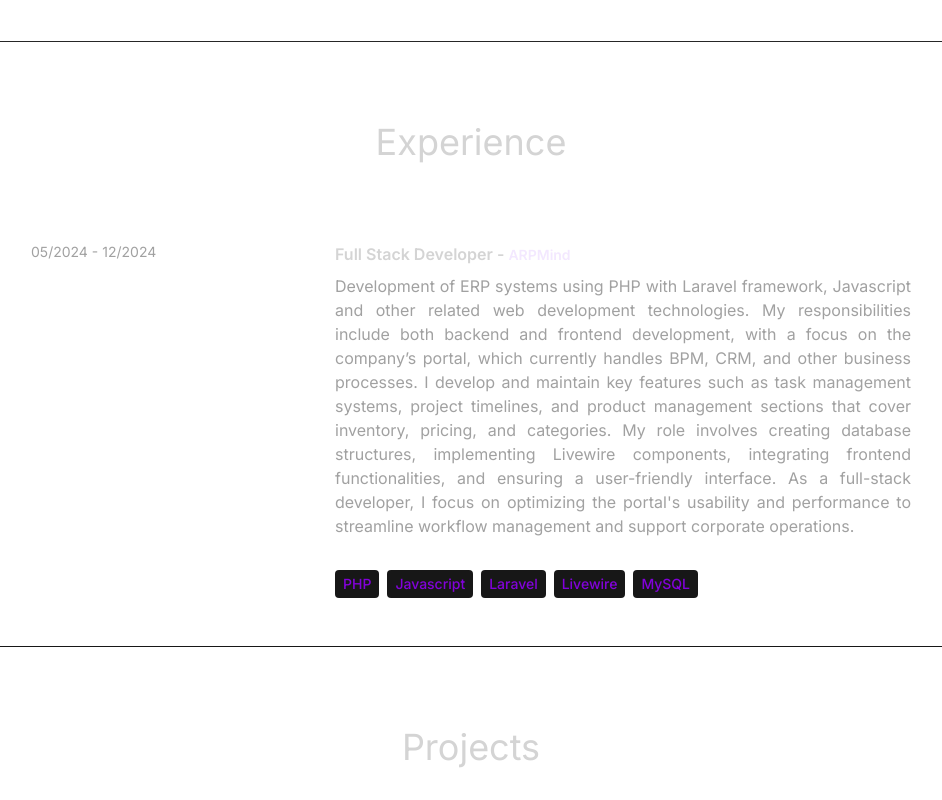
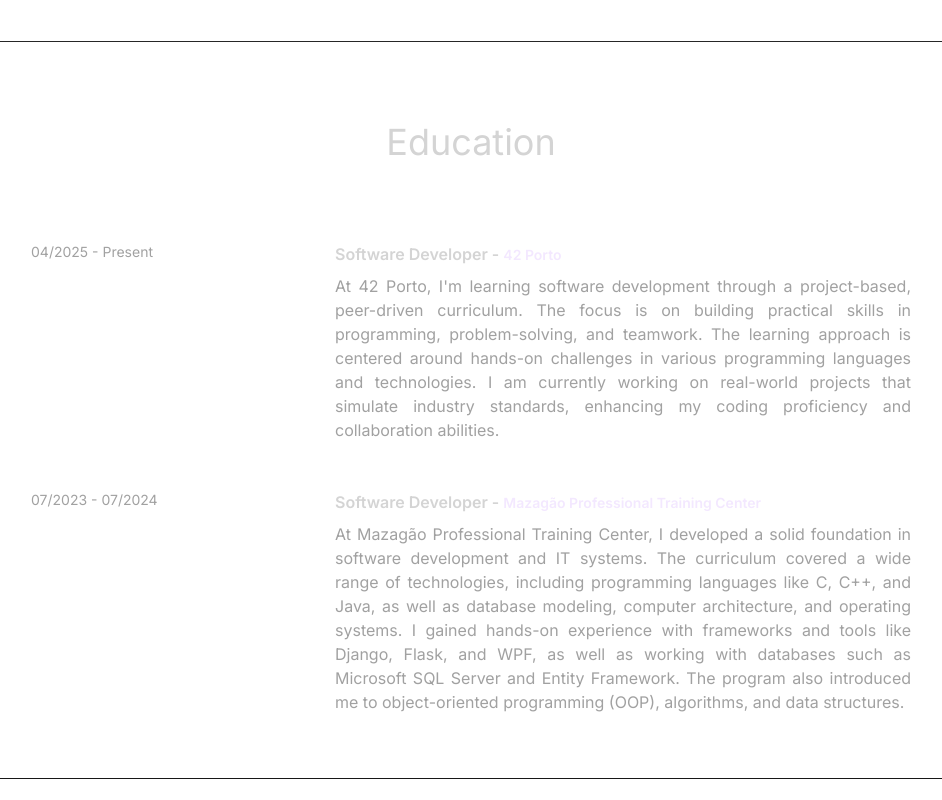
Before and after one commit to Felipp3san/react-portfolio, a React (Vite) app: page / in a window 1280 px wide. Shown: the part 2020-2820 px from the top of the page, without its empty margins (169-1111 px from the left). Built offline with nearby package versions, Linux system fonts and the light colour scheme.

Commit message:
new section - education, adjusted descrition from each school

```diff
--- a/src/App.jsx
+++ b/src/App.jsx
@@ -1,5 +1,6 @@
 import About from "./components/about/About"
 import Contact from "./components/contact/Contact"
+import Education from "./components/education/Education"
 import Experience from "./components/experience/Experience"
 import Hero from "./components/hero/Hero"
 import Navbar from "./components/navbar/Navbar"
@@ -18,6 +19,7 @@ function App() {
 			<Hero />
 			<About />
 			<Technologies />
+			<Education />
 			<Experience />
 			<Project />
 			<Contact />
--- a/src/assets/constants/index.js
+++ b/src/assets/constants/index.js
@@ -15,18 +15,22 @@ export const EDUCATION = [
   {
     year: "04/2025 - Present",
     course: "Software Developer",
-		school: "42 Porto",
+    name: "42 Porto",
     location: "Porto, Portugal",
-		description: `Development of ERP systems using PHP with Laravel framework, Javascript and other related web development technologies. My responsibilities include both backend and frontend development, with a focus on the company’s portal, which currently handles BPM, CRM, and other business processes. I develop and maintain key features such as task management systems, project timelines, and product management sections that cover inventory, pricing, and categories. My role involves creating database structures, implementing Livewire components, integrating frontend functionalities, and ensuring a user-friendly interface. As a full-stack developer, I focus on optimizing the portal's usability and performance to streamline workflow management and support corporate operations.`,
+    description: `
+      At 42 Porto, I'm learning software development through a project-based, peer-driven curriculum. The focus is on building practical skills in programming, problem-solving, and teamwork. The learning approach is centered around hands-on challenges in various programming languages and technologies. I am currently working on real-world projects that simulate industry standards, enhancing my coding proficiency and collaboration abilities.
+    `,
   },
   {
     year: "07/2023 - 07/2024",
     course: "Software Developer",
-		school: "Mazagão Professional Training Center",
+    name: "Mazagão Professional Training Center",
     location: "Braga, Portugal",
-		description: `Development of ERP systems using PHP with Laravel framework, Javascript and other related web development technologies. My responsibilities include both backend and frontend development, with a focus on the company’s portal, which currently handles BPM, CRM, and other business processes. I develop and maintain key features such as task management systems, project timelines, and product management sections that cover inventory, pricing, and categories. My role involves creating database structures, implementing Livewire components, integrating frontend functionalities, and ensuring a user-friendly interface. As a full-stack developer, I focus on optimizing the portal's usability and performance to streamline workflow management and support corporate operations.`,
+    description: `
+      At Mazagão Professional Training Center, I developed a solid foundation in software development and IT systems. The curriculum covered a wide range of technologies, including programming languages like C, C++, and Java, as well as database modeling, computer architecture, and operating systems. I gained hands-on experience with frameworks and tools like Django, Flask, and WPF, as well as working with databases such as Microsoft SQL Server and Entity Framework. The program also introduced me to object-oriented programming (OOP), algorithms, and data structures.
+    `,
   },
-]
+];
 
 export const EXPERIENCES = [
 	{
--- /dev/null
+++ b/src/components/education/Education.jsx
@@ -0,0 +1,44 @@
+import { EDUCATION } from "../../assets/constants";
+import { motion } from "framer-motion";
+
+const Schools = () => {
+	return (
+		EDUCATION.map((school, index) => {
+			return (
+				<div key={index} className="mb-8 flex flex-wrap lg:justify-center">
+					<motion.div initial={{ x: -100, opacity: 0 }} whileInView={{ x: 0, opacity: 1 }} transition={{ duration: 1 }}
+						className="w-full lg:w-1/4">
+						<p className="text-neutral-400 text-sm mb-2">
+							{school.year}
+						</p>
+					</motion.div>
+					<motion.div initial={{ x: 100, opacity: 0 }} whileInView={{ x: 0, opacity: 1 }} transition={{ duration: 1 }}
+						className="w-full max-w-xl lg:w-3/4 flex-wrap flex">
+						<h6 className="mb-2 font-semibold">
+							{school.course} - <span className="text-sm text-purple-100">{school.name}</span>
+						</h6>
+						<p className="mb-4 text-neutral-400 text-justify">
+							{school.description}
+						</p>
+					</motion.div>
+				</div>
+			)
+		})
+	)
+}
+
+const Education = () => {
+	return (
+		<div className="border-b border-neutral-900 pb-4">
+			<motion.h2 initial={{ y: -100, opacity: 0 }} whileInView={{ y: 0, opacity: 1 }} transition={{ duration: 0.5 }}
+				className="text-4xl text-center my-20">
+					Education
+			</motion.h2>
+			<div>
+				<Schools />
+			</div>
+		</div>
+	)
+}
+
+export default Education;
```
Also changed, not shown: src/assets/images/projects/drumMachineProject.png. Lines whose indentation alone changed are shown as unchanged.
